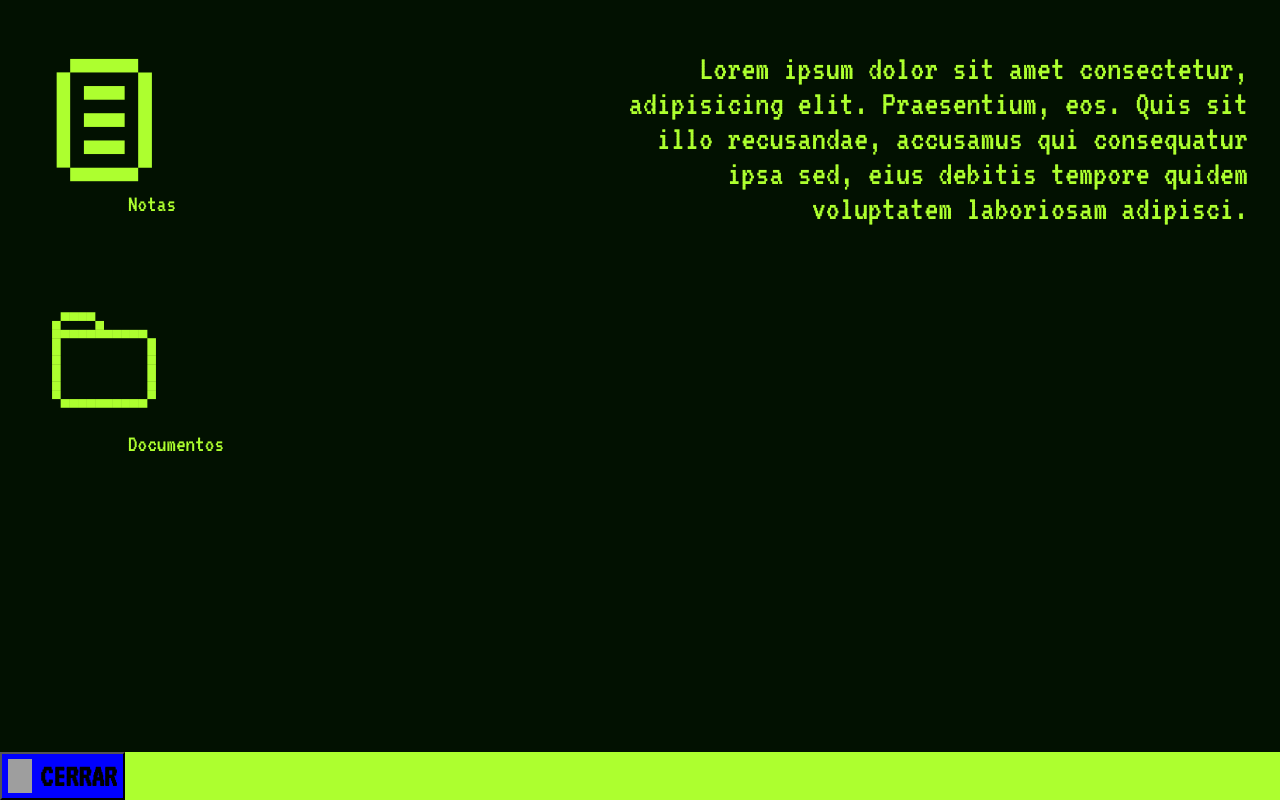
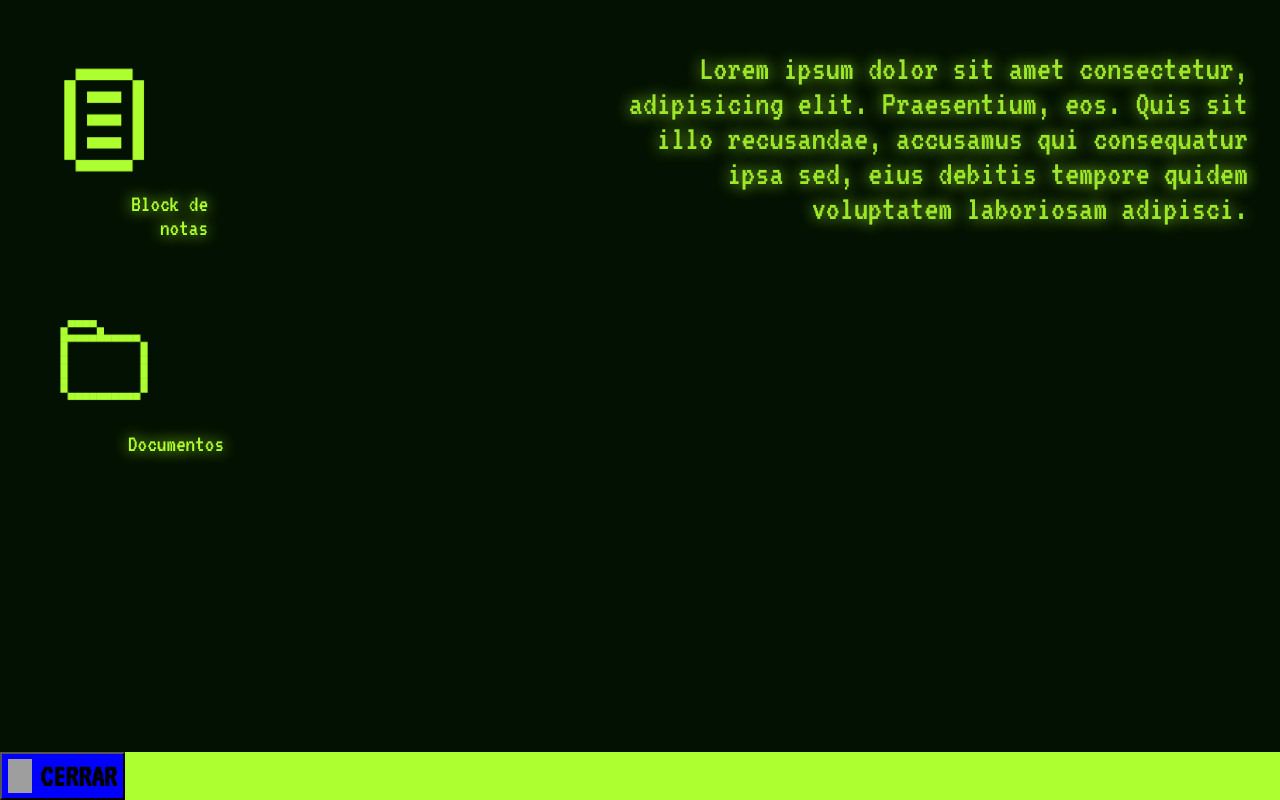
Before and after one commit to NorimNori/IIPGTAuJ_frontendApplication, a React (Vite) app in the folder IIPGTAuJ_frontend_app/: page / in a window 1280 px wide. Built offline with nearby package versions, Linux system fonts and the light colour scheme; grey boxes are pictures that could not be loaded.

Commit message:
Agregando la logica para el  modal

```diff
--- a/IIPGTAuJ_frontend_app/src/App.jsx
+++ b/IIPGTAuJ_frontend_app/src/App.jsx
@@ -1,7 +1,7 @@
 import './App.css'
 import PantallaCarga from '@/pages/pantallaCarga/PantallaCarga'
-import { useLoadingContext } from './contexct/LoadingContexct';
-import PantallaInicio from './pages/pantallaInicio/PantallaInicio';
+import { useLoadingContext } from '@/contexct/LoadingContexct';
+import PantallaInicio from '@/pages/pantallaInicio/PantallaInicio';
 
 function App() {
     const { filled } = useLoadingContext();
--- a/IIPGTAuJ_frontend_app/src/components/fondoPantalla/fondoPantalla.css
+++ b/IIPGTAuJ_frontend_app/src/components/fondoPantalla/fondoPantalla.css
@@ -2,5 +2,6 @@
     width: 50vw;
     font-size: 2.2em;
     padding: 1rem 2rem;
+    opacity: .9;
 
 }
--- a/IIPGTAuJ_frontend_app/src/components/icono/Icono.jsx
+++ b/IIPGTAuJ_frontend_app/src/components/icono/Icono.jsx
@@ -1,13 +1,14 @@
+import useOpen from '@/hooks/useOpen'
 import './icono.css'
 
 function Icono() {
-
+    const { isOpen } = useOpen();
     return (
         <>
             <aside className='icn-cont'>
-                <figure className="icn" >
+                <figure className="icn" onClick={isOpen}>
                     <img className="icn-img"src="./src/assets/notes.png"/>
-                    <span className='ltrs'>Notas</span>
+                    <span className='ltrs'>Block de notas</span>
                 </figure>
                 <figure className="icn">
                     <img  className="icn-img" src="./src/assets/folder.png"/>
--- a/IIPGTAuJ_frontend_app/src/components/icono/icono.css
+++ b/IIPGTAuJ_frontend_app/src/components/icono/icono.css
@@ -16,10 +16,17 @@
     align-items: center;
     position: relative;
 }
+.icn:hover{
+   filter: brightness(1.1);
+   width: 110%;
+   height: 60%;
+   cursor: pointer;
+   transition: 1ms;
+}
 .icn-img{
    filter: invert(74%) sepia(78%) saturate(432%) hue-rotate(32deg) brightness(108%) contrast(101%);
-   width: 65%;
-   height: 65%;
+   width: 55%;
+   height: 55%;
 
 }
 .ltrs{
@@ -28,5 +35,4 @@
    position: absolute;
    top: 11rem;
    left: 8rem;
-
 }
--- /dev/null
+++ b/IIPGTAuJ_frontend_app/src/components/notasModal/NotasModal.jsx
@@ -0,0 +1,13 @@
+
+function NotasModal({ isClose }) {
+    return (
+        <>
+            <section>
+                <h1 onClick={isClose}>Notas</h1>
+
+            </section>
+        </>
+    )
+}
+
+export default NotasModal
--- /dev/null
+++ b/IIPGTAuJ_frontend_app/src/contexct/OpenContext.jsx
@@ -0,0 +1,29 @@
+import { createContext, useState, useContext} from 'react';
+
+const OpenContext = createContext();
+
+function OpenProvider ({ children }) {
+    const [open, setOpen] = useState(false);
+
+    const values = {
+        open,
+        setOpen
+    }
+    return (
+
+        <OpenContext.Provider value={values}>
+            {children}
+        </OpenContext.Provider>
+    );
+};
+
+const useOpenContext = () => {
+    const context = useContext(OpenContext)
+    return context
+};
+
+export {
+    OpenProvider,
+    OpenContext,
+    useOpenContext
+};
--- /dev/null
+++ b/IIPGTAuJ_frontend_app/src/hooks/useOpen.jsx
@@ -0,0 +1,20 @@
+import { useOpenContext } from "@/contexct/OpenContext";
+
+function useOpen () {
+    const { setOpen } = useOpenContext();
+
+    const isOpen = () => {
+        setOpen(true);
+    }
+
+    const isClose = () => {
+        setOpen(false);
+    }
+
+    return {
+        isOpen,
+        isClose
+    }
+}
+
+export default useOpen
--- a/IIPGTAuJ_frontend_app/src/index.css
+++ b/IIPGTAuJ_frontend_app/src/index.css
@@ -14,6 +14,7 @@ body {
 	padding: 0;
     background-color: var(--color-richblack);
 	font-family: 'VT323';
+	text-shadow: 0 0 15px var(--color-greenyellow);
 	color: var(--color-greenyellow);
 
 	display: flex;
--- a/IIPGTAuJ_frontend_app/src/main.jsx
+++ b/IIPGTAuJ_frontend_app/src/main.jsx
@@ -1,13 +1,16 @@
 import { StrictMode } from 'react'
 import { createRoot } from 'react-dom/client'
-import App from './App.jsx'
-import './index.css'
-import { LoadingProvider } from './contexct/LoadingContexct.jsx'
+import App from '@/App.jsx'
+import '@/index.css'
+import { LoadingProvider } from '@/contexct/LoadingContexct.jsx'
+import { OpenProvider } from '@/contexct/OpenContext.jsx'
 
 createRoot(document.getElementById('root')).render(
     <StrictMode>
         <LoadingProvider>
-            <App />
+            <OpenProvider>
+                <App />
+            </OpenProvider>
         </LoadingProvider>
     </StrictMode>,
 )
--- a/IIPGTAuJ_frontend_app/src/pages/pantallaInicio/PantallaInicio.jsx
+++ b/IIPGTAuJ_frontend_app/src/pages/pantallaInicio/PantallaInicio.jsx
@@ -1,15 +1,20 @@
-import FondoPantalla from "../../components/fondoPantalla/FondoPantalla"
-import Icono from "../../components/icono/Icono"
-import PiePagina from "../../components/piePagina/PiePagina"
+import FondoPantalla from "@/components/fondoPantalla/FondoPantalla"
+import Icono from "@/components/icono/Icono"
+import NotasModal from "@/components/notasModal/NotasModal"
+import PiePagina from "@/components/piePagina/PiePagina"
+import { useOpenContext } from "@/contexct/OpenContext"
+import useOpen from "@/hooks/useOpen"
 import './pantallaInicio.css'
 
 function PantallaInicio() {
-
+    const { open } = useOpenContext();
+    const { isClose } = useOpen();
     return (
         <>
             <section>
                 <div className='sec-1'>
                     <Icono />
+                    {open && <NotasModal isClose={isClose} />}
                     <FondoPantalla />
                 </div>
                 <PiePagina />
```
Also changed, not shown: IIPGTAuJ_frontend_app/src/components/notasModal/notasModal.css (added).
